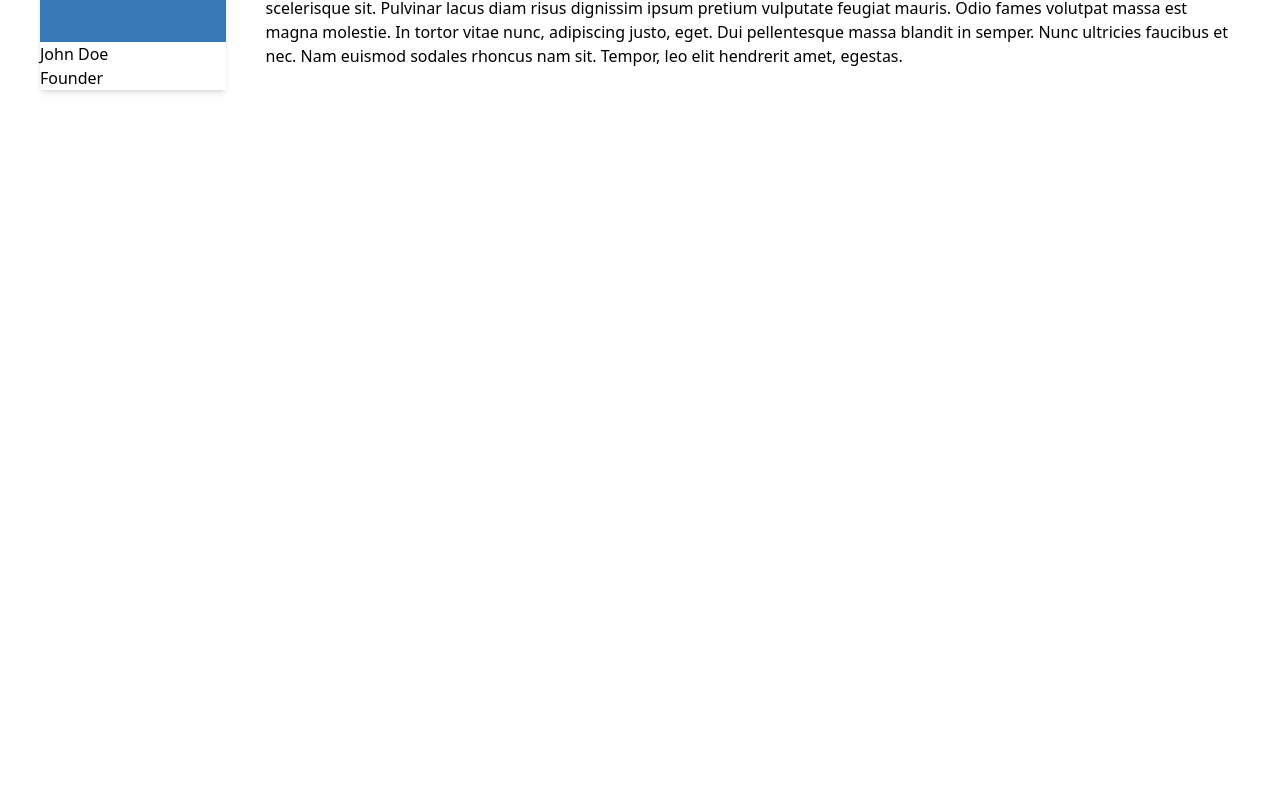
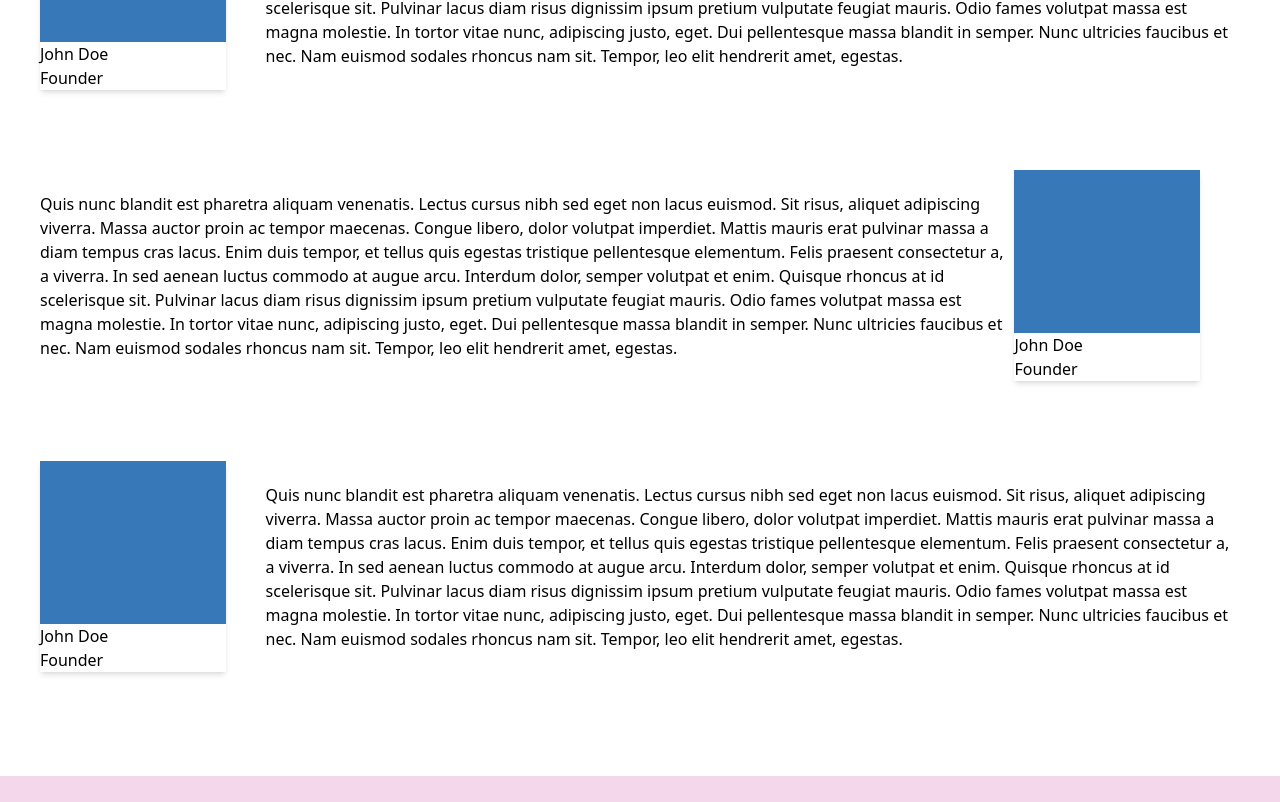
Before and after one commit to Kimutai01/Techsyiq-react, a React (Vite) app: page /about in a window 1280 px wide. Shown: the part 778-1580 px from the top of the page. Before the commit the page ends 908 px from the top, so only its background shows below. Built offline with nearby package versions, Linux system fonts and the light colour scheme.

Commit message:
Made it responsive

```diff
--- a/src/components/about/Team.jsx
+++ b/src/components/about/Team.jsx
@@ -10,7 +10,57 @@ const Team = () => {
         eclectic, vibrant group of passionate individuals. Meet the people
         leading the way at Techsyiq.
       </p>
-      <div className="flex p-10">
+      <div className="flex md:flex-row flex-col p-10">
+        <div className="w-[100%] mr-10 shadow-md border-r-10">
+          <img src={dots} alt="" />
+          <div>
+            <h4>John Doe</h4>
+          </div>
+          <p>Founder</p>
+        </div>
+        <div className="flex items-center">
+          Quis nunc blandit est pharetra aliquam venenatis. Lectus cursus nibh
+          sed eget non lacus euismod. Sit risus, aliquet adipiscing viverra.
+          Massa auctor proin ac tempor maecenas. Congue libero, dolor volutpat
+          imperdiet. Mattis mauris erat pulvinar massa a diam tempus cras lacus.
+          Enim duis tempor, et tellus quis egestas tristique pellentesque
+          elementum. Felis praesent consectetur a, a viverra. In sed aenean
+          luctus commodo at augue arcu. Interdum dolor, semper volutpat et enim.
+          Quisque rhoncus at id scelerisque sit. Pulvinar lacus diam risus
+          dignissim ipsum pretium vulputate feugiat mauris. Odio fames volutpat
+          massa est magna molestie. In tortor vitae nunc, adipiscing justo,
+          eget. Dui pellentesque massa blandit in semper. Nunc ultricies
+          faucibus et nec. Nam euismod sodales rhoncus nam sit. Tempor, leo elit
+          hendrerit amet, egestas.
+        </div>
+      </div>
+
+      <div className="flex md:flex-row-reverse flex-col-reverse p-10">
+        <div className="w-[100%] mr-10 shadow-md border-r-10">
+          <img src={dots} alt="" />
+          <div>
+            <h4>John Doe</h4>
+          </div>
+          <p>Founder</p>
+        </div>
+        <div className="flex items-center">
+          Quis nunc blandit est pharetra aliquam venenatis. Lectus cursus nibh
+          sed eget non lacus euismod. Sit risus, aliquet adipiscing viverra.
+          Massa auctor proin ac tempor maecenas. Congue libero, dolor volutpat
+          imperdiet. Mattis mauris erat pulvinar massa a diam tempus cras lacus.
+          Enim duis tempor, et tellus quis egestas tristique pellentesque
+          elementum. Felis praesent consectetur a, a viverra. In sed aenean
+          luctus commodo at augue arcu. Interdum dolor, semper volutpat et enim.
+          Quisque rhoncus at id scelerisque sit. Pulvinar lacus diam risus
+          dignissim ipsum pretium vulputate feugiat mauris. Odio fames volutpat
+          massa est magna molestie. In tortor vitae nunc, adipiscing justo,
+          eget. Dui pellentesque massa blandit in semper. Nunc ultricies
+          faucibus et nec. Nam euismod sodales rhoncus nam sit. Tempor, leo elit
+          hendrerit amet, egestas.
+        </div>
+      </div>
+
+      <div className="flex md:flex-row flex-col p-10">
         <div className="w-[100%] mr-10 shadow-md border-r-10">
           <img src={dots} alt="" />
           <div>
--- a/src/pages/About.jsx
+++ b/src/pages/About.jsx
@@ -2,6 +2,10 @@ import React from "react";
 import Hero from "../components/about/Hero";
 import Team from "../components/about/Team";
 import Navbar from "../components/Navbar";
+import Faqs from "../components/TechieMod/Faqs";
+import Footer from "../components/TechieMod/Footer";
+import LearningProcess from "../components/TechieMod/LearningProcess";
+import Tutors from "../components/TechieMod/Tutors";
 
 const About = () => {
   return (
@@ -9,6 +13,10 @@ const About = () => {
       <Navbar />
       <Hero />
       <Team />
+      <Tutors />
+      <LearningProcess />
+      <Faqs />
+      <Footer />
     </div>
   );
 };
```
